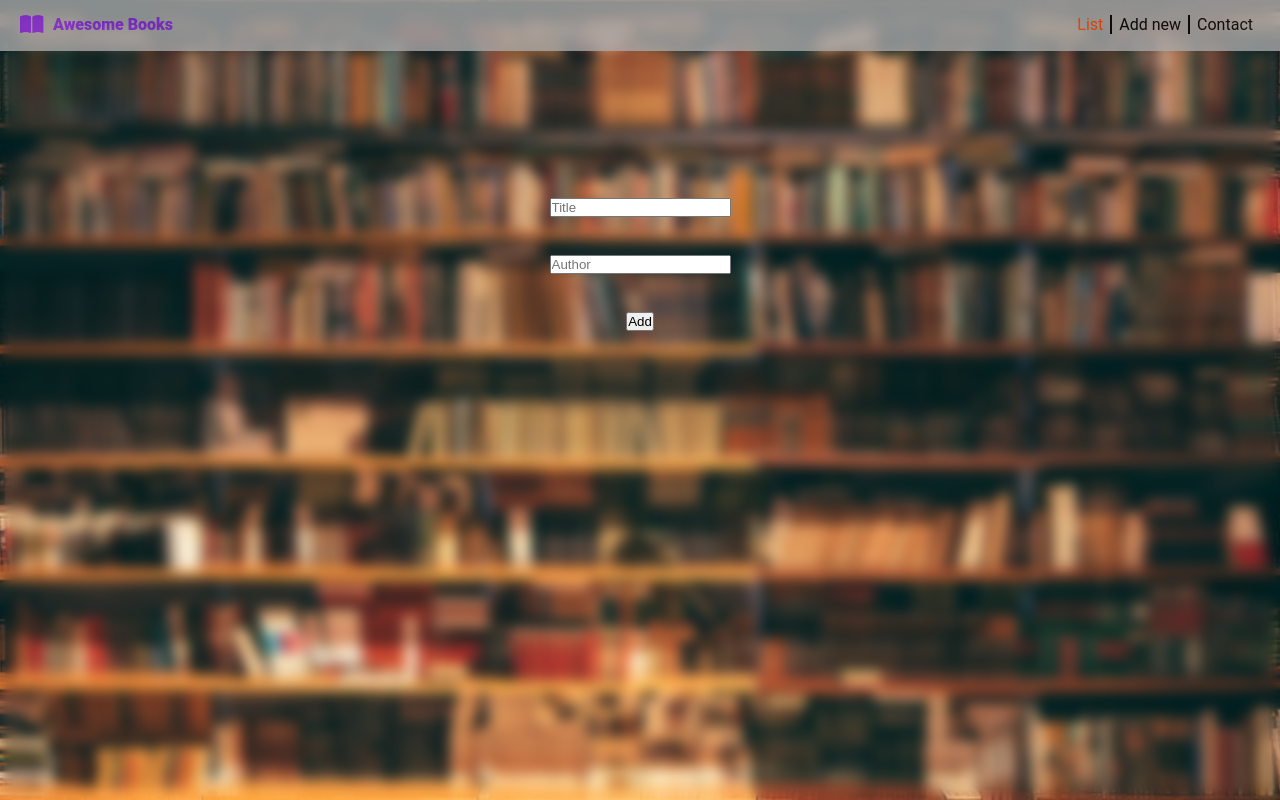
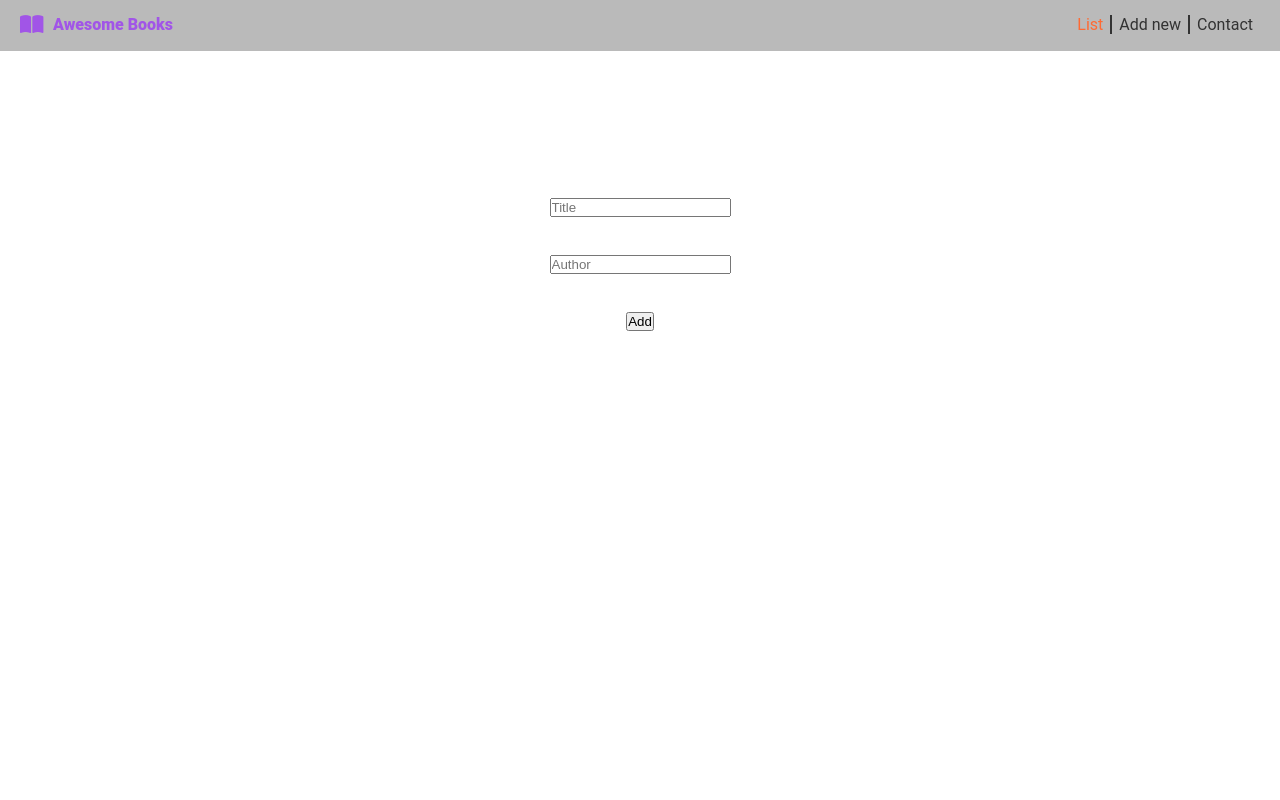
Before and after one commit to AFakhriddinov/Books-app, a website: page index.html in a window 1280 px wide. Drawn offline with Linux system fonts and the light colour scheme; a web font is replaced by a local one.

Commit message:
Update file

```diff
--- a/index.css
+++ b/index.css
@@ -11,7 +11,6 @@
 body {
   font-family: "Roboto", sans-serif;
   backdrop-filter: blur(7px);
-  background-image: url(./images/book-shelf.jpg);
   background-repeat: no-repeat;
   background-size: cover;
   background-position: center;
```
